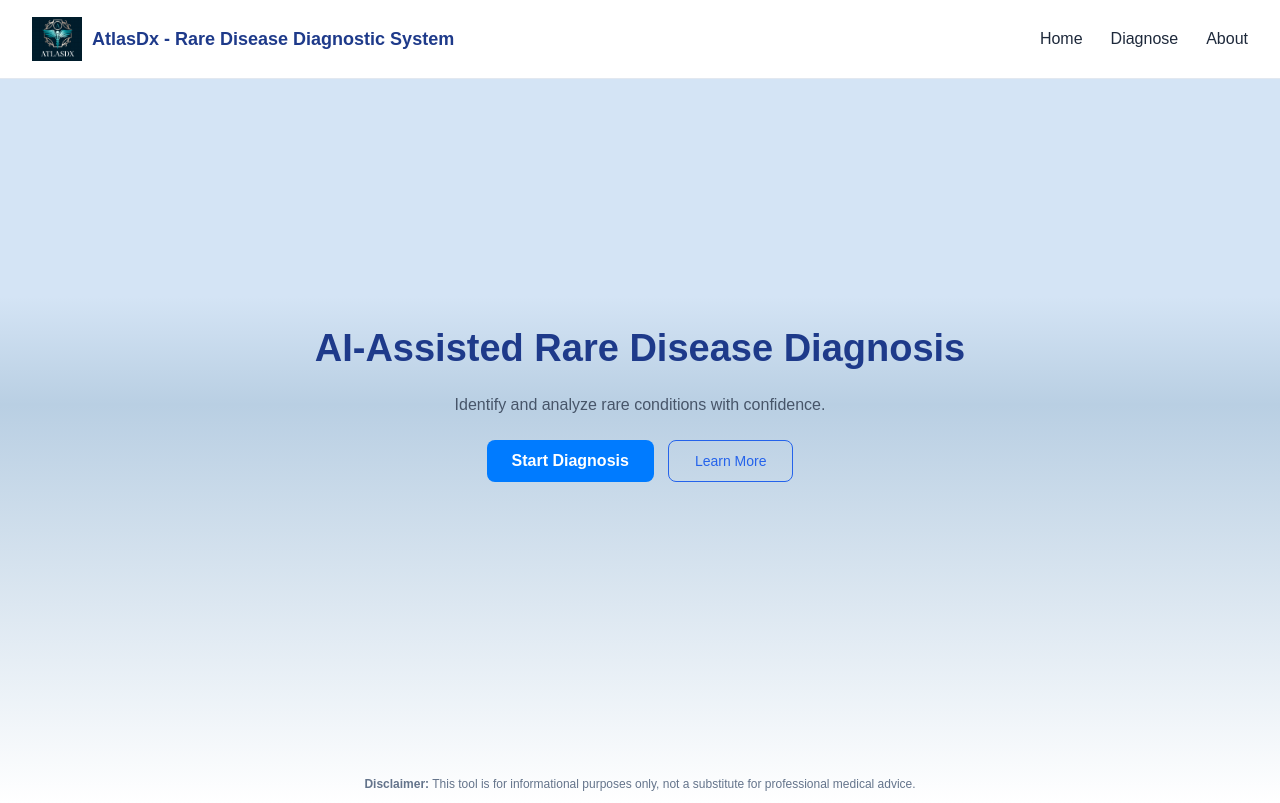
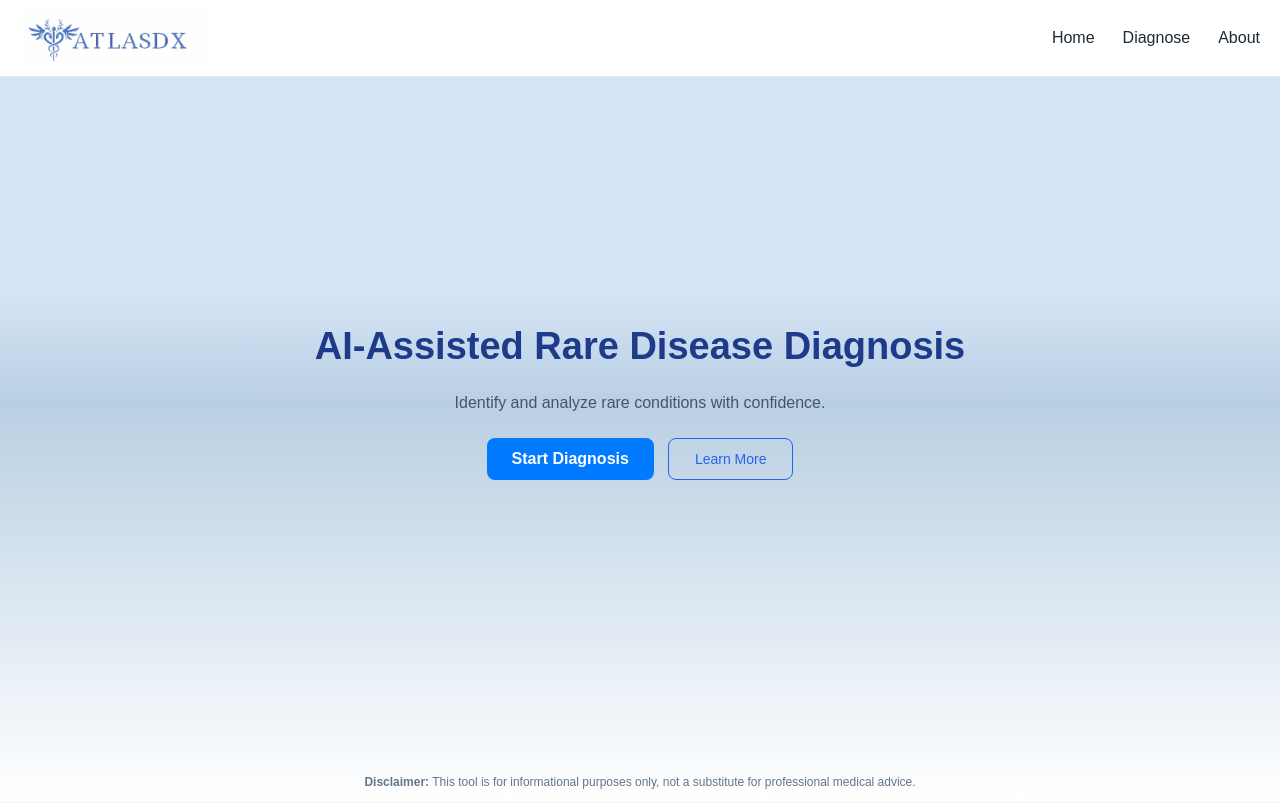
Before and after one commit to kundana-kolanuvada/Rare_Disease_System, a React app in the folder frontend/: page / in a window 1280 px wide. Built offline with nearby package versions, Linux system fonts and the light colour scheme; the HTML template or start-up script is replaced by a standard one.

Commit message:
modified Navbar

```diff
--- a/frontend/src/components/Navbar.css
+++ b/frontend/src/components/Navbar.css
@@ -2,31 +2,22 @@
   display: flex;
   justify-content: space-between;
   align-items: center;
-  padding: 14px 32px;
+  padding: 8px 20px;
   background-color: #ffffff;
   border-bottom: 1px solid #e2e8f0;
 }
 
-/* Logo section */
 .logo {
   display: flex;
   align-items: center;
-  gap: 10px;
 }
 
 .logo img {
-  width: 50px;
-  height: 50px;
+  height: 60px;
+  width: auto;
   object-fit: contain;
 }
 
-.logo span {
-  font-size: 18px;
-  font-weight: 600;
-  color: #1e3a8a;
-}
-
-/* Nav links */
 .nav-links a {
   margin-left: 28px;
   text-decoration: none;
--- a/frontend/src/components/Navbar.tsx
+++ b/frontend/src/components/Navbar.tsx
@@ -1,12 +1,11 @@
 import { Link } from "react-router-dom";
 import "./Navbar.css";
 
-function Navbar() {
+const Navbar: React.FC = () => {
   return (
     <nav className="navbar">
       <div className="logo">
         <img src="/logo.png" alt="AtlasDx Logo" />
-        <span>AtlasDx - Rare Disease Diagnostic System</span>
       </div>
 
       <div className="nav-links">
@@ -16,6 +15,6 @@ function Navbar() {
       </div>
     </nav>
   );
-}
+};
 
 export default Navbar;
```
Also changed, not shown: frontend/public/logo.png.
